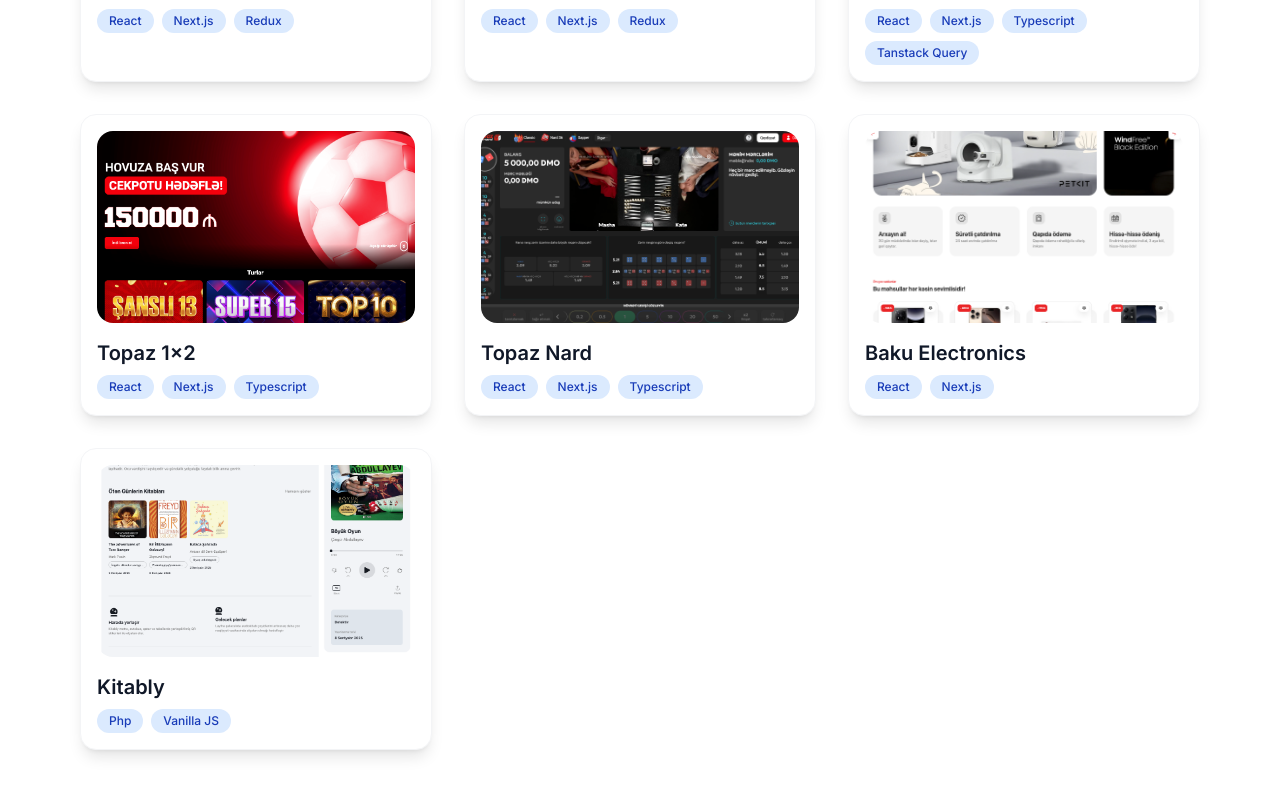
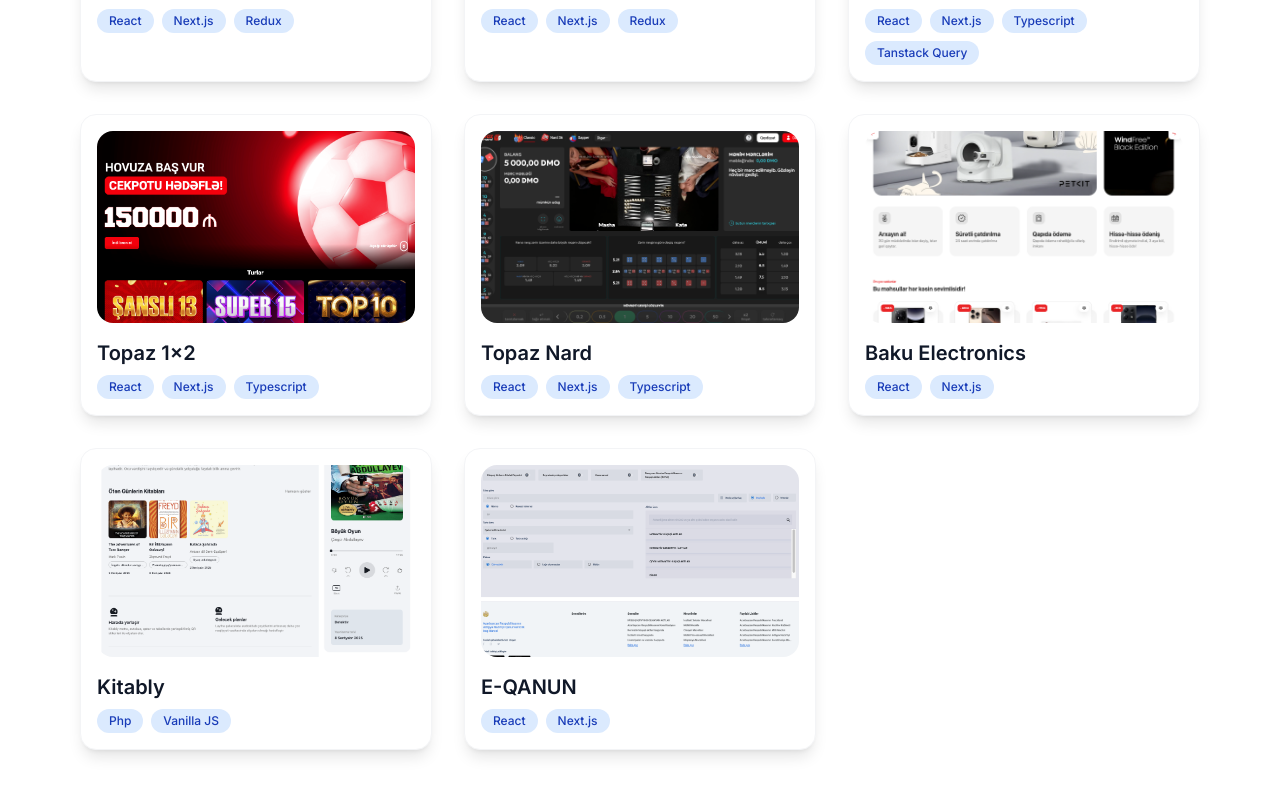
Before and after one commit to tural1200/turalmammadov, a Next.js app: page / in a window 1280 px wide. Shown: the part 1122-1918 px from the top of the page. Built offline with nearby package versions, Linux system fonts and the light colour scheme.

Commit message:
feat: add E-QANUN project with image and link to projects data

```diff
--- a/src/data/index.ts
+++ b/src/data/index.ts
@@ -50,6 +50,13 @@
     link: "https://kitably.az",
     tags: ["Php", "Vanilla JS"],
   },
+  {
+    id: 8,
+    title: "E-QANUN",
+    image: "/images/e-qanun.png",
+    link: "https://e-qanun.az",
+    tags: ["React", "Next.js"],
+  },
 ];
 
 export { projects };
```
Also changed, not shown: public/images/e-qanun.png (added).
